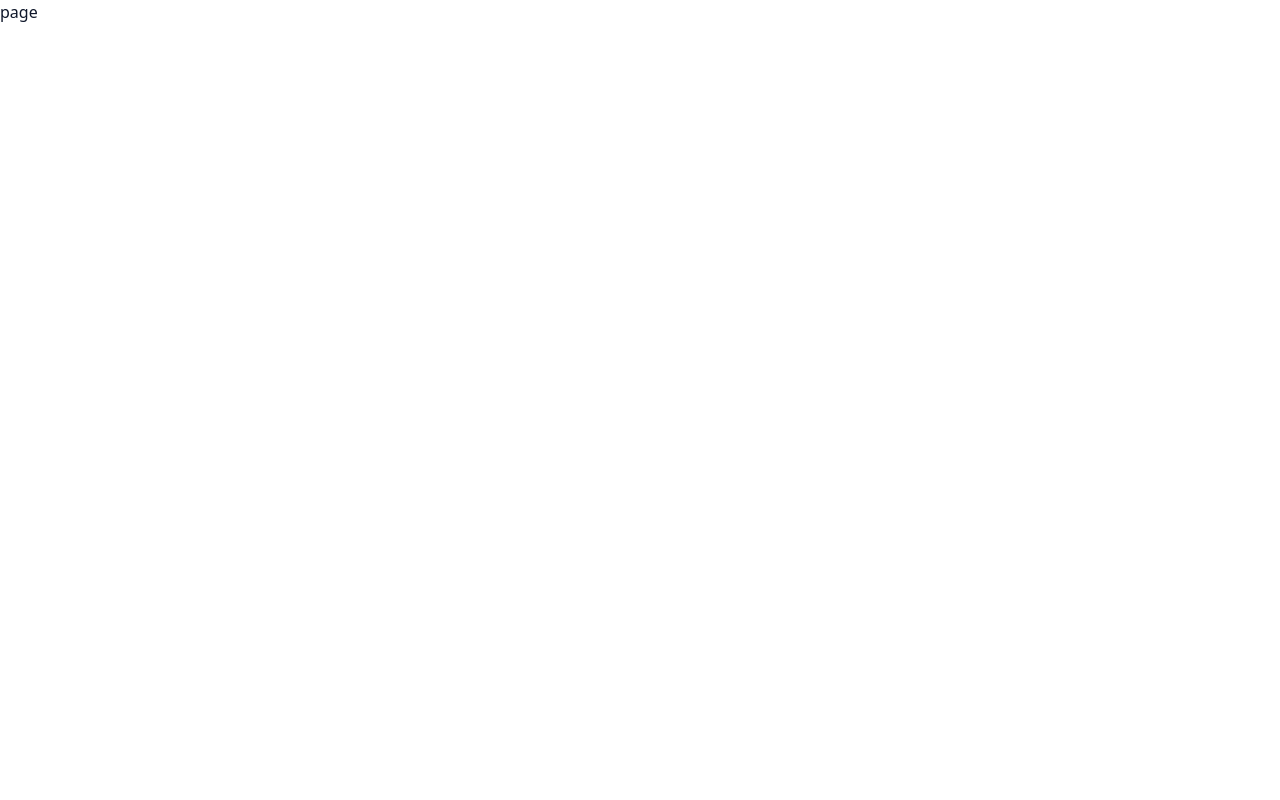
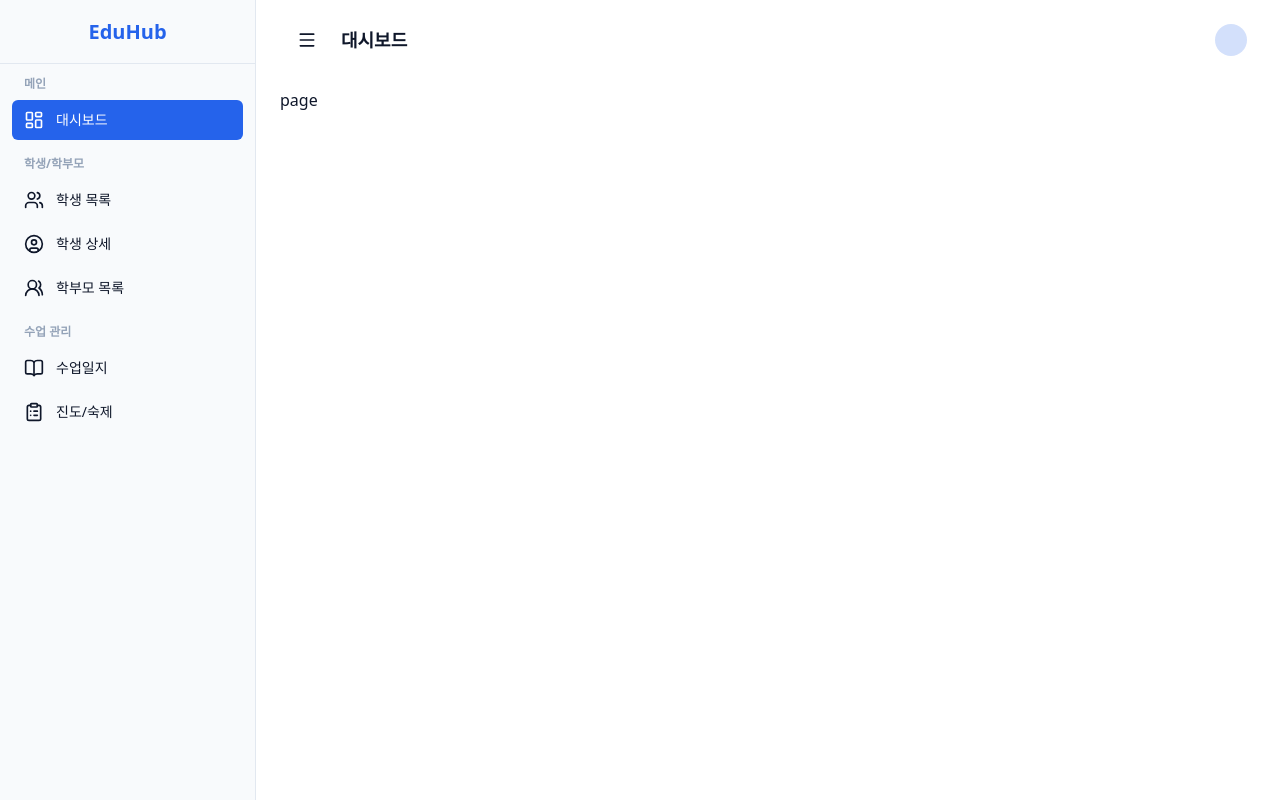
Before and after one commit to jieul2/eduhub-fe, a Next.js app: page / in a window 1280 px wide. Built offline with nearby package versions, Linux system fonts and the light colour scheme.

Commit message:
feat: #3 공통 헤더 및 네비게이션 레이아웃 추가

```diff
--- a/src/app/layout.tsx
+++ b/src/app/layout.tsx
@@ -1,33 +1,33 @@
-import type { Metadata } from "next";
-import { Geist, Geist_Mono } from "next/font/google";
-import "./globals.css";
+import type { Metadata } from 'next';
+import { Geist, Geist_Mono } from 'next/font/google';
+import './globals.css';
+import { MainLayout } from '@/layouts/MainLayout';
 
 const geistSans = Geist({
-  variable: "--font-geist-sans",
-  subsets: ["latin"],
+	variable: '--font-geist-sans',
+	subsets: ['latin'],
 });
 
 const geistMono = Geist_Mono({
-  variable: "--font-geist-mono",
-  subsets: ["latin"],
+	variable: '--font-geist-mono',
+	subsets: ['latin'],
 });
 
 export const metadata: Metadata = {
-  title: "Create Next App",
-  description: "Generated by create next app",
+	title: 'Create Next App',
+	description: 'Generated by create next app',
 };
 
 export default function RootLayout({
-  children,
+	children,
 }: Readonly<{
-  children: React.ReactNode;
+	children: React.ReactNode;
 }>) {
-  return (
-    <html
-      lang="en"
-      className={`${geistSans.variable} ${geistMono.variable} h-full antialiased`}
-    >
-      <body className="min-h-full flex flex-col">{children}</body>
-    </html>
-  );
+	return (
+		<html lang="ko">
+			<body>
+				<MainLayout>{children}</MainLayout>
+			</body>
+		</html>
+	);
 }
--- /dev/null
+++ b/src/layouts/Header.tsx
@@ -0,0 +1,57 @@
+'use client';
+
+import { useState, useEffect } from 'react';
+import { usePathname } from 'next/navigation';
+import { Menu } from 'lucide-react';
+import { cn } from '@/lib/utils';
+import { NAV_GROUPS } from './Sidebar';
+
+interface HeaderProps {
+	toggleSidebar: () => void;
+}
+
+export const Header = ({ toggleSidebar }: HeaderProps) => {
+	const [isScrolled, setIsScrolled] = useState(false);
+	const pathname = usePathname();
+
+	useEffect(() => {
+		const handleScroll = () => {
+			setIsScrolled(window.scrollY > 10);
+		};
+		window.addEventListener('scroll', handleScroll);
+		return () => window.removeEventListener('scroll', handleScroll);
+	}, []);
+
+	const currentItem = NAV_GROUPS.flatMap((group) => group.items).find(
+		(item) => item.href === pathname,
+	);
+	const pageTitle = currentItem ? currentItem.label : 'EduHub';
+
+	return (
+		<header
+			className={cn(
+				'sticky top-2 z-40 mx-4 flex h-16 shrink-0 items-center justify-between rounded-xl px-4 transition-all duration-300 ease-in-out border',
+
+				isScrolled
+					? 'border-border bg-background/70 shadow-sm backdrop-blur-md' // 스크롤 시: 테두리 보임, 반투명 블러, 그림자
+					: 'border-transparent bg-background', // 스크롤 안 했을 때: 투명한 테두리, 단색 배경
+			)}
+		>
+			{/* 좌측: 햄버거 버튼 + 현재 페이지 이름 */}
+			<div className="flex items-center gap-4">
+				<button
+					onClick={toggleSidebar}
+					className="flex size-9 items-center justify-center rounded-md text-ink hover:bg-paper focus:outline-none"
+				>
+					<Menu className="size-5" />
+				</button>
+				<h1 className="text-lg font-bold text-ink">{pageTitle}</h1>
+			</div>
+
+			{/* 우측: 프로필 이미지 등 */}
+			<div className="flex items-center justify-end">
+				<div className="size-8 rounded-full bg-primary/20" />
+			</div>
+		</header>
+	);
+};
--- /dev/null
+++ b/src/layouts/MainLayout.tsx
@@ -0,0 +1,31 @@
+'use client';
+
+import { useState } from 'react';
+import { Sidebar } from './Sidebar';
+import { Header } from './Header';
+
+interface MainLayoutProps {
+	children: React.ReactNode;
+}
+
+export const MainLayout = ({ children }: MainLayoutProps) => {
+	const [isSidebarOpen, setIsSidebarOpen] = useState(true);
+
+	const toggleSidebar = () => {
+		setIsSidebarOpen((prev) => !prev);
+	};
+
+	return (
+		<div className="flex min-h-screen bg-background text-ink relative">
+			<Sidebar isOpen={isSidebarOpen} />
+
+			<div className="flex flex-1 flex-col min-w-0 transition-all duration-300">
+				<Header toggleSidebar={toggleSidebar} />
+
+				<main className="flex-1 p-4 md:p-6">
+					<div className="mx-auto max-w-6xl">{children}</div>
+				</main>
+			</div>
+		</div>
+	);
+};
--- /dev/null
+++ b/src/layouts/Sidebar.tsx
@@ -0,0 +1,102 @@
+'use client';
+
+import Link from 'next/link';
+import { usePathname } from 'next/navigation';
+import {
+	LayoutDashboard,
+	Users,
+	UserCircle,
+	UsersRound,
+	BookOpen,
+	ClipboardList,
+} from 'lucide-react';
+import { cn } from '@/lib/utils';
+
+// ✨ 헤더에서도 현재 페이지 이름을 찾기 위해 export 합니다.
+export const NAV_GROUPS = [
+	{
+		group: '메인',
+		items: [{ label: '대시보드', href: '/', icon: LayoutDashboard }],
+	},
+	{
+		group: '학생/학부모',
+		items: [
+			{ label: '학생 목록', href: '/students', icon: Users },
+			{ label: '학생 상세', href: '/students/detail', icon: UserCircle },
+			{ label: '학부모 목록', href: '/parents', icon: UsersRound },
+		],
+	},
+	{
+		group: '수업 관리',
+		items: [
+			{ label: '수업일지', href: '/class-logs', icon: BookOpen },
+			{ label: '진도/숙제', href: '/assignments', icon: ClipboardList },
+		],
+	},
+];
+
+interface SidebarProps {
+	isOpen: boolean;
+}
+
+export const Sidebar = ({ isOpen }: SidebarProps) => {
+	const pathname = usePathname();
+
+	return (
+		<aside
+			className={cn(
+				'flex flex-col bg-paper transition-all duration-300 ease-in-out shrink-0 overflow-hidden',
+				// 열렸을 때: 모바일은 72px(아이콘만), PC는 256px(w-64) / 닫혔을 때: 넓이 0
+				isOpen ? 'w-18 md:w-64 border-r border-border' : 'w-0 border-none',
+			)}
+		>
+			{/* 로고 영역 */}
+			<div className="flex h-16 shrink-0 items-center justify-center border-b border-border">
+				<span className="font-bold text-primary transition-all md:text-xl text-sm whitespace-nowrap">
+					<span className="hidden md:inline">EduHub</span>
+					<span className="md:hidden">EH</span>
+				</span>
+			</div>
+
+			{/* 메뉴 영역 */}
+			<nav className="flex flex-1 flex-col gap-4 overflow-y-auto p-3 overflow-x-hidden">
+				{NAV_GROUPS.map((section, idx) => (
+					<div
+						key={idx}
+						className="flex flex-col gap-1"
+					>
+						{/* 대분류 타이틀 (모바일에선 숨김) */}
+						<span className="mb-1 px-3 text-xs font-semibold text-muted hidden md:block whitespace-nowrap">
+							{section.group}
+						</span>
+
+						{/* 소분류 메뉴 아이템들 */}
+						{section.items.map((item) => {
+							const isActive = pathname === item.href;
+							const Icon = item.icon;
+
+							return (
+								<Link
+									key={item.label}
+									href={item.href}
+									className={cn(
+										'flex items-center gap-3 rounded-md px-3 py-2.5 text-sm font-medium transition-colors whitespace-nowrap',
+										isActive
+											? 'bg-primary text-background'
+											: 'text-ink hover:bg-border/50 hover:text-primary',
+										'max-md:justify-center max-md:px-0', // 모바일에서는 가운데 정렬
+									)}
+									title={item.label}
+								>
+									<Icon className="shrink-0 size-5" />
+									{/* PC 화면에서만 글자 표시 */}
+									<span className="hidden md:block truncate">{item.label}</span>
+								</Link>
+							);
+						})}
+					</div>
+				))}
+			</nav>
+		</aside>
+	);
+};
```
